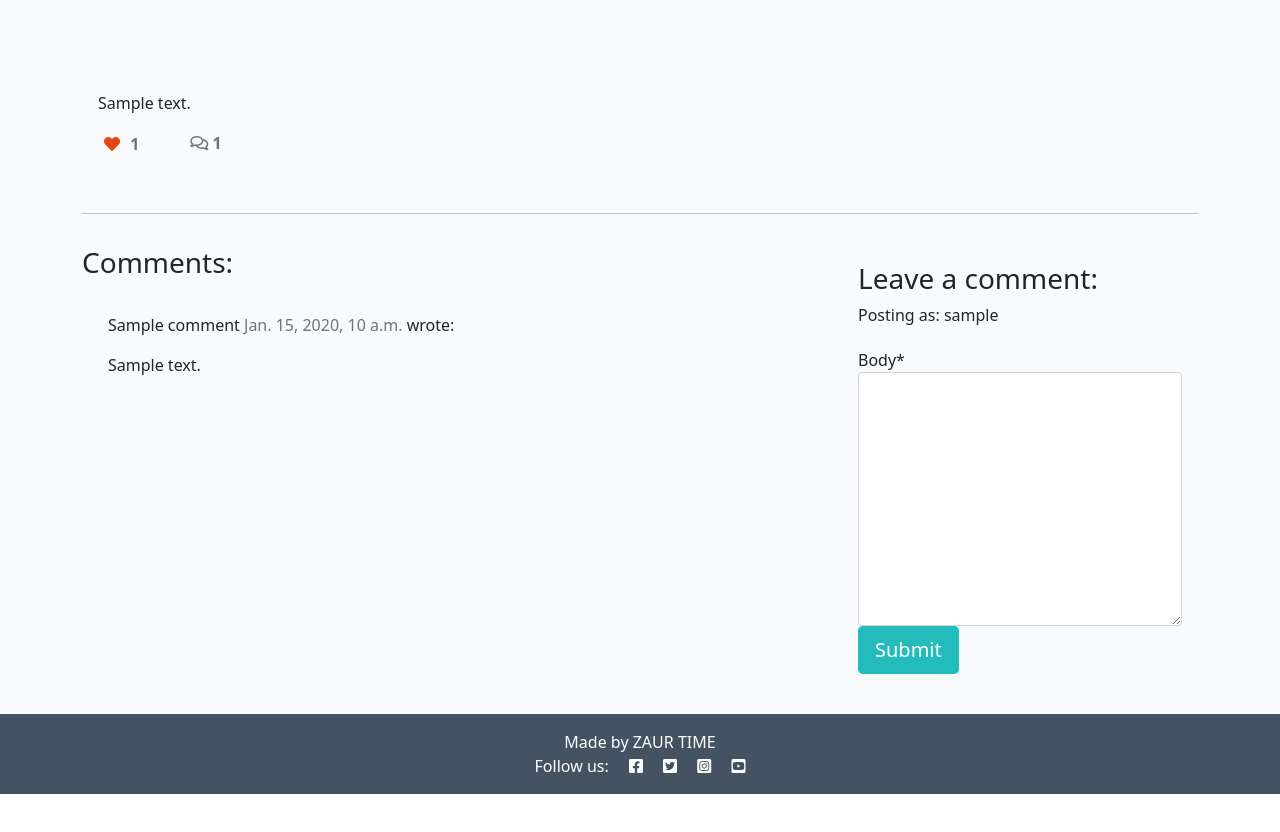
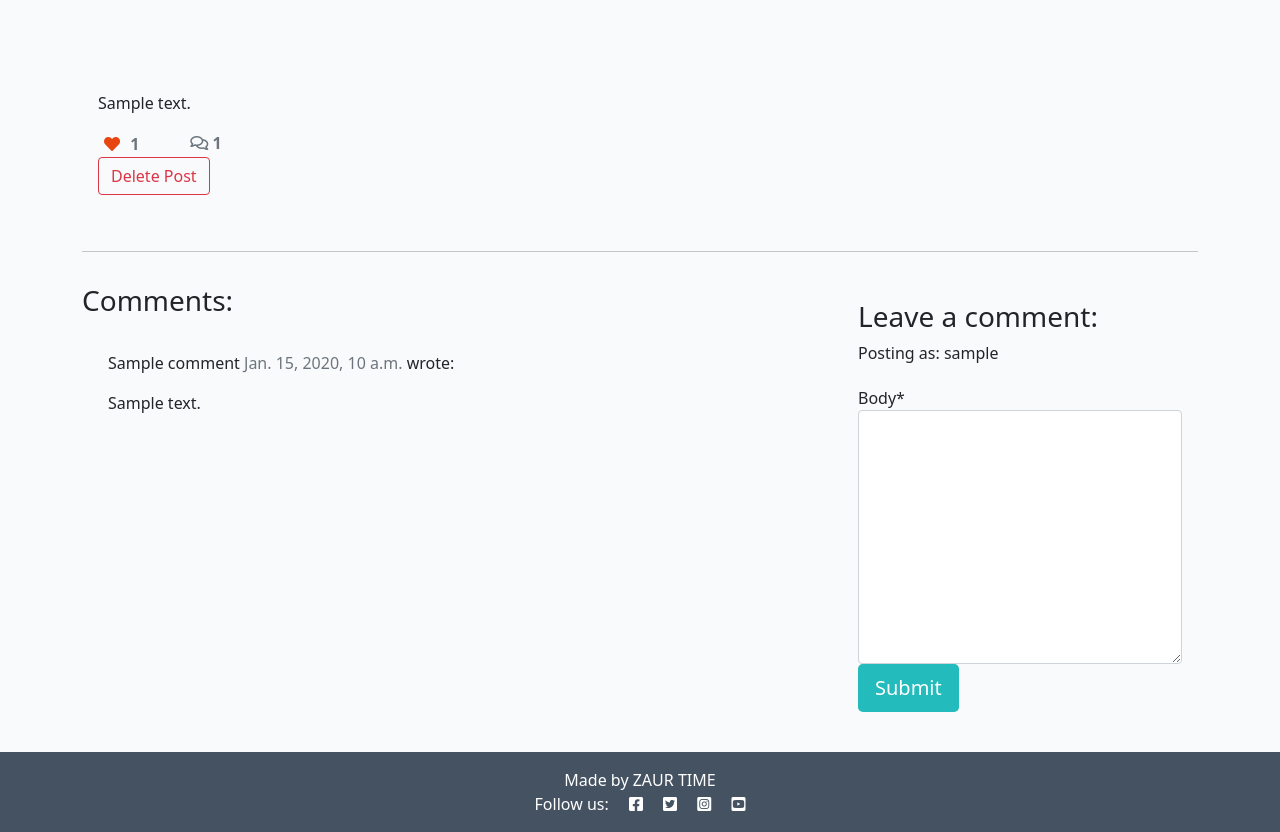
Before and after one commit to Zaurtime/mbaforceo, a Django app: a page that uses mba/templates/post_detail.html in a window 1280 px wide. Shown: the part 281-1113 px from the top of the page. Before the commit the page ends 1075 px from the top, so only its background shows below. Run offline with Django 3.2, Linux system fonts and the light colour scheme; a user stored in the database is signed in; tables that the repository leaves empty hold one stand-in row (values such as "Sample post"); some libraries are stand-ins or nearby versions.

Commit message:
Add button for delete

```diff
--- a/mba/templates/post_detail.html
+++ b/mba/templates/post_detail.html
@@ -51,12 +51,19 @@
                         <span class="text-secondary">{{ post.number_of_likes }} </span>
                         </strong>
                     </div>
+
                     <div class="col-1">
                         {% with comments.count as total_comments %}
                         <strong class="text-secondary"><i class="far fa-comments"></i>
                             <!-- Our total_comments variable goes before the closing strong tag -->
                             {{ total_comments }}</strong>
                         {% endwith %}
+                    </div>
+                    <div>
+                        {% if post.author == request.user %}
+
+                        <a href="{% url 'product_delete' post.slug %}"><button type="button" class="btn btn-outline-danger text-font">Delete Post</button></a>
+                        {% endif %}
                     </div>
                 </div>
             </div>
--- a/mba/urls.py
+++ b/mba/urls.py
@@ -7,6 +7,6 @@ urlpatterns = [
     path('post_detail/<slug:slug>', views.PostDetail.as_view(), name='post_detail'),
     path('like/<slug:slug>', views.PostLike.as_view(), name='post_like'),
     path('add_product/', views.add_product, name='add_product'),
-    path('post-delete/<str:slug>/', views.delete_product, name='post_delete'),
+    path('product-delete/<str:slug>/', views.delete_product, name='product_delete'),
     path('post/', views.Post, name='post'),
 ]
```
